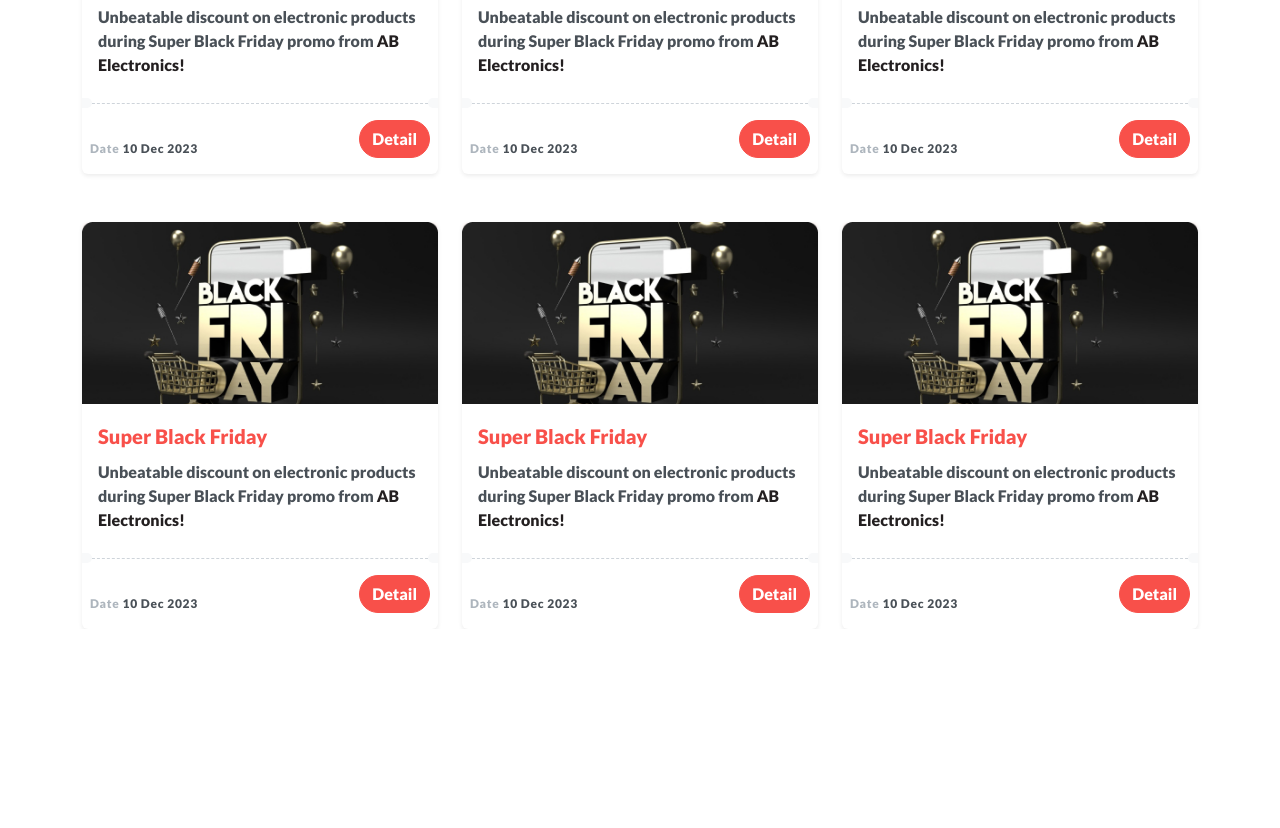
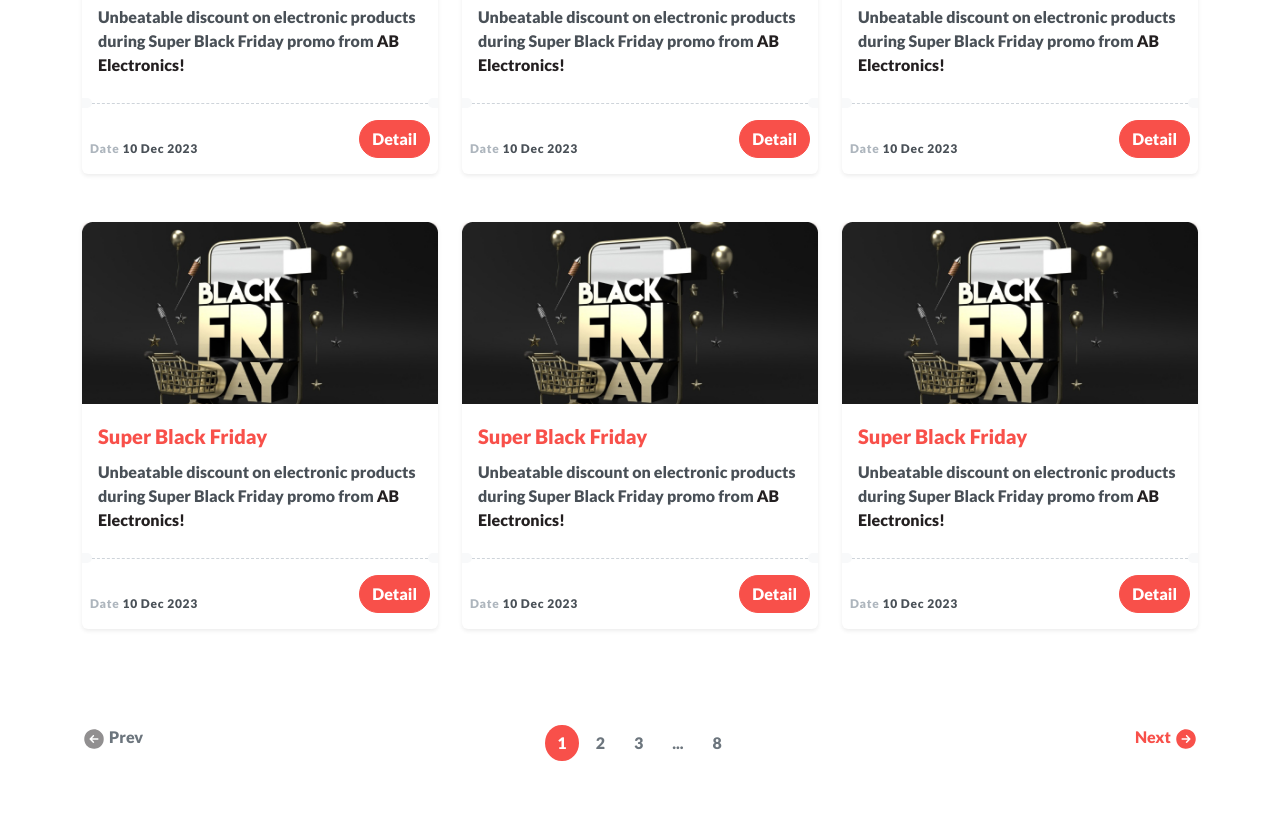
Before and after one commit to Rezacrown/slicing_test, a website: page index.html in a window 1280 px wide. Shown: the part 803-1631 px from the top of the page. Before the commit the page ends 1432 px from the top, so only its background shows below. Drawn offline with nearby package versions, Linux system fonts and the light colour scheme.

Commit message:
finish pagination section

```diff
--- a/index.html
+++ b/index.html
@@ -331,6 +331,80 @@
     </main>
     <!-- main content end -->
 
+    <!-- pagination start -->
+    <div class="pagination-container my-5 py-5 container-lg">
+      <div class="d-flex">
+        <!--  -->
+        <div class="page-item">
+          <a
+            class="page-link align-content-center"
+            href="#"
+            aria-label="Previous"
+          >
+            <svg
+              xmlns="http://www.w3.org/2000/svg"
+              width="24"
+              height="24"
+              viewBox="0 0 24 24"
+              fill="none"
+            >
+              <g clip-path="url(#clip0_15_298)">
+                <path
+                  d="M12 2.25C13.9284 2.25 15.8134 2.82183 17.4168 3.89317C19.0202 4.96451 20.2699 6.48726 21.0078 8.26884C21.7458 10.0504 21.9389 12.0108 21.5627 13.9021C21.1864 15.7934 20.2578 17.5307 18.8943 18.8943C17.5307 20.2579 15.7934 21.1865 13.9021 21.5627C12.0108 21.9389 10.0504 21.7458 8.26883 21.0078C6.48725 20.2699 4.96451 19.0202 3.89317 17.4168C2.82182 15.8134 2.25 13.9284 2.25 12C2.25495 9.41566 3.28377 6.93859 5.11118 5.11118C6.93859 3.28378 9.41566 2.25496 12 2.25ZM7.55625 12.2906C7.59713 12.3815 7.65433 12.4641 7.72499 12.5344L10.9031 15.7125C10.9712 15.7825 11.0529 15.8378 11.1432 15.8748C11.2335 15.9119 11.3305 15.9301 11.4281 15.9281C11.5272 15.9303 11.6256 15.9122 11.7174 15.8752C11.8093 15.8381 11.8927 15.7828 11.9625 15.7125C12.1028 15.5719 12.1815 15.3814 12.1815 15.1828C12.1815 14.9842 12.1028 14.7937 11.9625 14.6531L10.0594 12.75H15.75C15.9489 12.75 16.1397 12.671 16.2803 12.5303C16.421 12.3897 16.5 12.1989 16.5 12C16.5 11.8011 16.421 11.6103 16.2803 11.4697C16.1397 11.329 15.9489 11.25 15.75 11.25H10.0594L11.9625 9.34687C12.0918 9.20421 12.1612 9.01729 12.1565 8.82483C12.1517 8.63236 12.0732 8.44909 11.937 8.31296C11.8009 8.17682 11.6176 8.09825 11.4252 8.09351C11.2327 8.08877 11.0458 8.15823 10.9031 8.2875L7.72499 11.4656C7.65433 11.5359 7.59713 11.6185 7.55625 11.7094C7.48116 11.8959 7.48116 12.1041 7.55625 12.2906Z"
+                  fill="#918F90"
+                />
+              </g>
+              <defs>
+                <clipPath id="clip0_15_298">
+                  <rect width="24" height="24" fill="white" />
+                </clipPath>
+              </defs>
+            </svg>
+            <span class="fw-bold text-gray-600">Prev</span>
+          </a>
+        </div>
+        <!--  -->
+        <ul class="pagination mx-auto">
+          <li class="page-item"><a class="page-link active" href="#">1</a></li>
+          <li class="page-item"><a class="page-link" href="#">2</a></li>
+          <li class="page-item"><a class="page-link" href="#">3</a></li>
+          <li class="page-item"><a class="page-link" href="#">...</a></li>
+          <li class="page-item"><a class="page-link" href="#">8</a></li>
+        </ul>
+        <!--  -->
+        <div class="page-item">
+          <a
+            class="page-link align-content-center"
+            href="#"
+            aria-label="Previous"
+          >
+            <span class="fw-bold text-primary">Next</span>
+            <svg
+              xmlns="http://www.w3.org/2000/svg"
+              width="24"
+              height="24"
+              viewBox="0 0 24 24"
+              fill="none"
+            >
+              <g clip-path="url(#clip0_15_320)">
+                <path
+                  d="M12 2.25C10.0716 2.25 8.18657 2.82183 6.58319 3.89317C4.97982 4.96451 3.73013 6.48726 2.99218 8.26884C2.25422 10.0504 2.06114 12.0108 2.43735 13.9021C2.81355 15.7934 3.74215 17.5307 5.10571 18.8943C6.46928 20.2579 8.20656 21.1865 10.0979 21.5627C11.9892 21.9389 13.9496 21.7458 15.7312 21.0078C17.5127 20.2699 19.0355 19.0202 20.1068 17.4168C21.1782 15.8134 21.75 13.9284 21.75 12C21.745 9.41566 20.7162 6.93859 18.8888 5.11118C17.0614 3.28378 14.5843 2.25496 12 2.25ZM16.4438 12.2906C16.4029 12.3815 16.3457 12.4641 16.275 12.5344L13.0969 15.7125C13.0288 15.7825 12.9471 15.8378 12.8568 15.8748C12.7665 15.9119 12.6695 15.9301 12.5719 15.9281C12.4728 15.9303 12.3744 15.9122 12.2826 15.8752C12.1907 15.8381 12.1073 15.7828 12.0375 15.7125C11.8972 15.5719 11.8185 15.3814 11.8185 15.1828C11.8185 14.9842 11.8972 14.7937 12.0375 14.6531L13.9406 12.75H8.25C8.05109 12.75 7.86033 12.671 7.71967 12.5303C7.57902 12.3897 7.5 12.1989 7.5 12C7.5 11.8011 7.57902 11.6103 7.71967 11.4697C7.86033 11.329 8.05109 11.25 8.25 11.25H13.9406L12.0375 9.34687C11.9082 9.20421 11.8388 9.01729 11.8435 8.82483C11.8483 8.63236 11.9268 8.44909 12.063 8.31296C12.1991 8.17682 12.3824 8.09825 12.5748 8.09351C12.7673 8.08877 12.9542 8.15823 13.0969 8.2875L16.275 11.4656C16.3457 11.5359 16.4029 11.6185 16.4438 11.7094C16.5188 11.8959 16.5188 12.1041 16.4438 12.2906Z"
+                  fill="#F8504A"
+                />
+              </g>
+              <defs>
+                <clipPath id="clip0_15_320">
+                  <rect width="24" height="24" fill="white" />
+                </clipPath>
+              </defs>
+            </svg>
+          </a>
+        </div>
+        <!--  -->
+      </div>
+    </div>
+    <!-- pagination end -->
+
     <!-- script start -->
     <script src="./node_modules/@popperjs/core/dist/umd/popper.min.js"></script>
     <script src="./node_modules/bootstrap/dist/js/bootstrap.min.js"></script>
--- a/style.scss
+++ b/style.scss
@@ -9,6 +9,7 @@
     // font-family: "Lato";
     font-weight: 900;
     font-family: "Lato", sans-serif;
+    // font-size: 16px;
 }
 
 header {
@@ -105,3 +106,24 @@
         }
     }
 }
+
+.pagination-container {
+    .pagination {
+        gap: 6px;
+        .page-link {
+            color: $gray-600;
+            border: none;
+            border-radius: 50%;
+
+            background-color: $white;
+            &:hover {
+                background-color: $secondary;
+                color: $white;
+            }
+            &.active {
+                color: $white;
+                background-color: $primary;
+            }
+        }
+    }
+}
```
Also changed, not shown: disk/custom.css, 1 other file.
